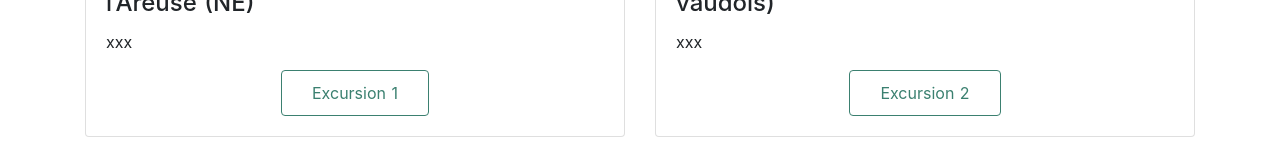
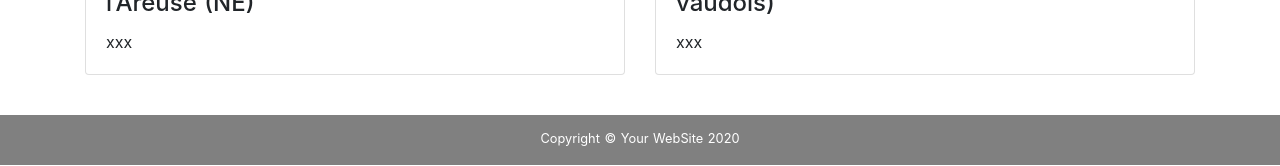
Before and after one commit to ISSKA/SourceWebSite, a Nuxt app: page /excursions/list in a window 1280 px wide. Shown: the part 664-830 px from the top of the page. Built offline with nearby package versions, Linux system fonts and the light colour scheme.

Commit message:
Remove the card button from the excursions list page

```diff
--- a/pages/excursions/list.vue
+++ b/pages/excursions/list.vue
@@ -27,10 +27,13 @@
           >
             <b-card-text>
               xxx
+
+              <!-- this is a hack to have the full card clickable without visible button -->
+              <nuxt-link :to="`/excursions/${groupIndex + index + 1}`" class="stretched-link"></nuxt-link>
             </b-card-text>
-            <div class="text-center">
+            <!--<div class="text-center">
               <nuxt-link :to="`/excursions/${groupIndex + index + 1}`" class="button--green stretched-link"> Excursion {{ groupIndex + index + 1 }} </nuxt-link>
-            </div>
+            </div>-->
             <!-- <b-button href="#" variant="primary">Go somewhere</b-button> -->
           </b-card>
         </b-card-group>
```
Also changed, not shown: pages/excursions/_excursionId/index.vue (+8 -0 lines).
